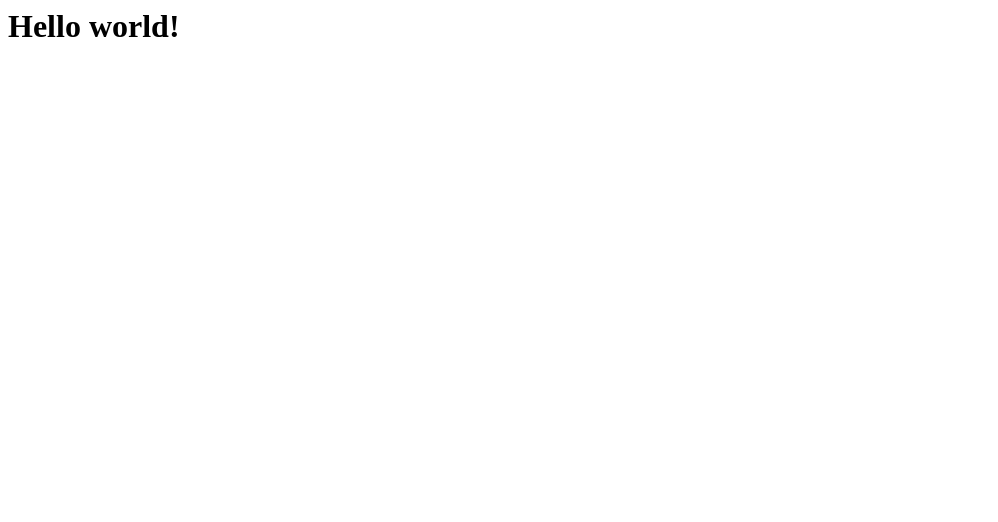
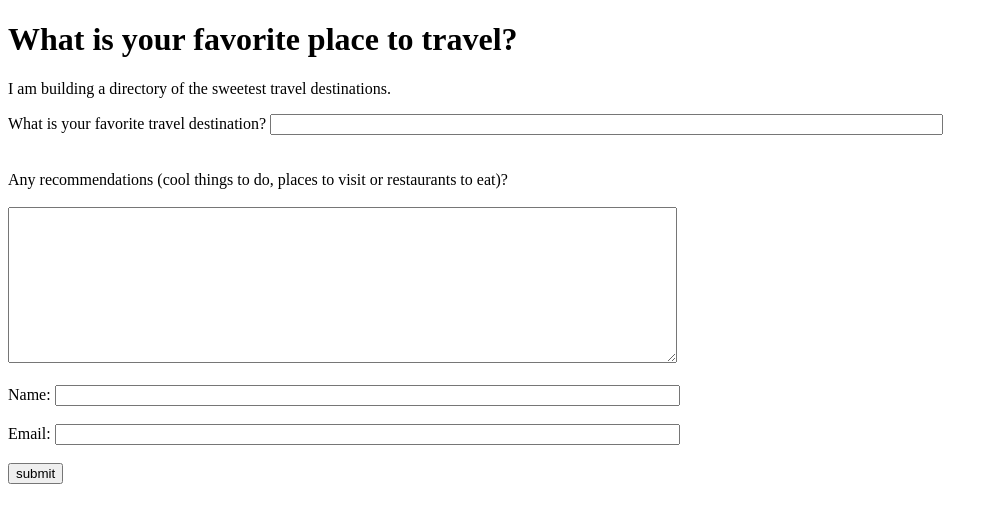
Before and after one commit to sudheendrach/sudheendrach.github.io, a plain HTML site: page index.html in a window 1280 px wide. Shown: the whole page, without its empty margins (0-998 px from the left). Drawn offline with Linux system fonts and the light colour scheme.

Commit message:
Update index.html

```diff
--- a/index.html
+++ b/index.html
@@ -1,6 +1,29 @@
+<!DOCTYPE html>
 <html>
+<head>
+    <title>Home Questionnaire<span id="selection-marker-1" class="redactor-selection-marker"></span></title>
+
+    <!--Placeholder for Segment Snippet -->
+
+</head>
 <body>
-<h1> Hello world! </h1>
-
+<h1>What is your favorite place to travel?</h1>
+<p>I am building a directory of the sweetest travel destinations.</p>
+<form name="travel" onsubmit="identify(event)">
+     What is your favorite travel destination?
+    <input name="destination" required="" size="81" type="text"/>
+    <br><br><br>
+    Any recommendations (cool things to do, places to visit or restaurants to eat)?
+    <br><br>
+    <textarea cols="81" name="details" required="" rows="10">
+    </textarea>
+    <br><br>
+    Name: <input name="fullname" required="" size="75" type="text"/>
+    <br><br>
+    Email: <input name="email" required="" size="75" type="email"/>
+    <br><br>
+    <input name="submit" type="submit" value="submit"/>
+</form>
+    <!--Placeholder for identify and track script -->
 </body>
 </html>
```
